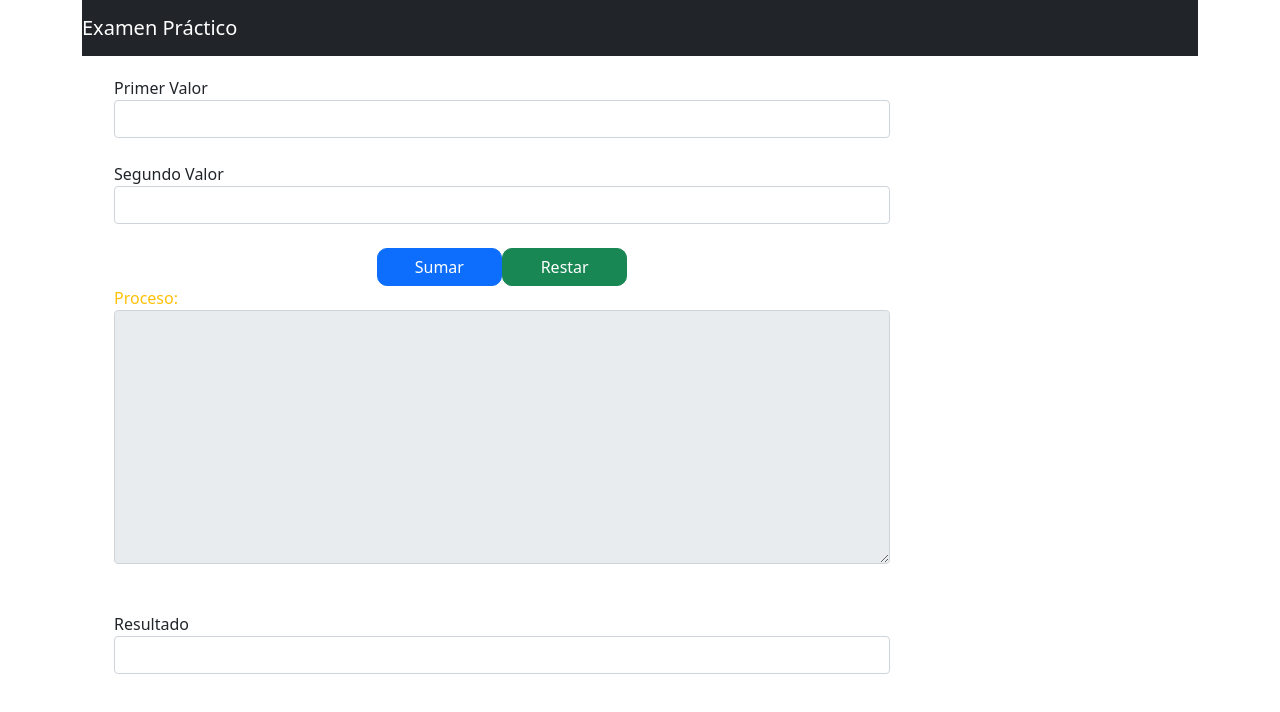
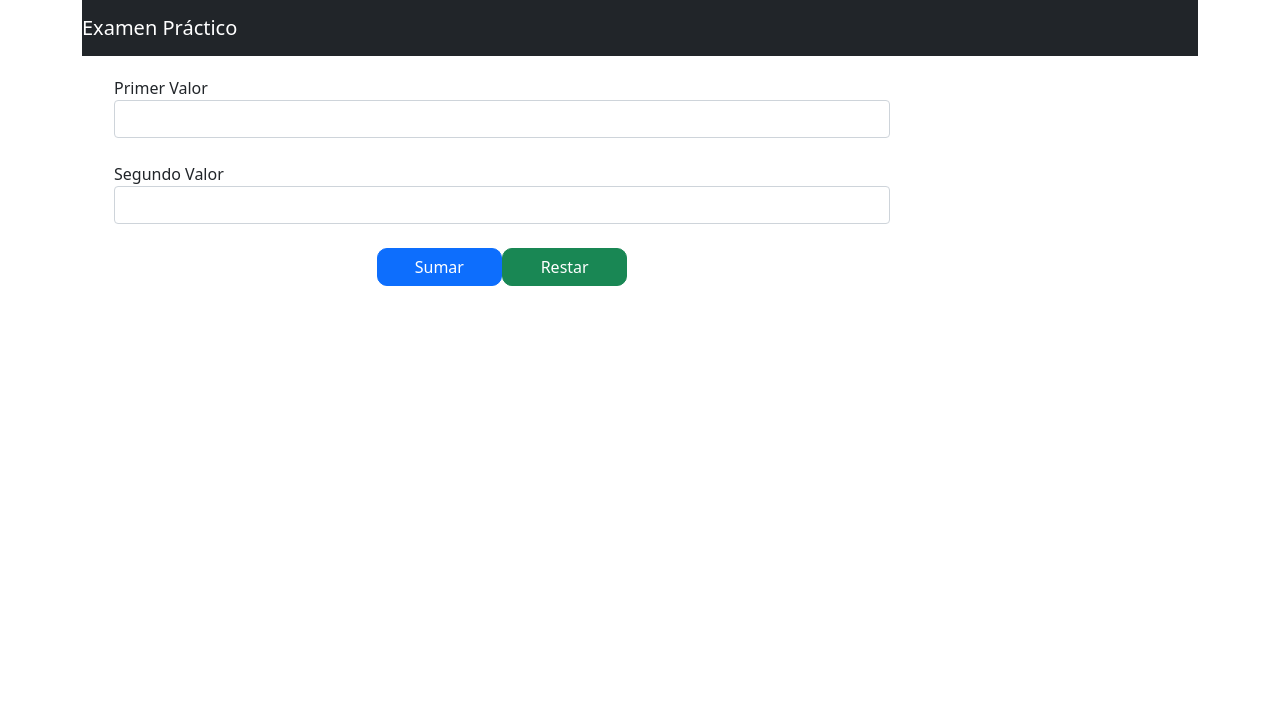
Before and after one commit to 1805140793/CAIZA-VERDESOTO, an Angular app: page / in a window 1280 px wide. Shown: the top 712 px of the page. Built offline with nearby package versions, Linux system fonts and the light colour scheme.

Commit message:
impresion de resultado

```diff
--- a/src/app/app.component.html
+++ b/src/app/app.component.html
@@ -15,12 +15,8 @@
     <button class="btn btn-primary col-sm-2" (click)="sumar()">Sumar </button>
     <button class="btn btn-success col-sm-2">Restar</button>
   </div>
-  <label class="text-warning">Proceso:</label>
-  {{impresion}}
-  <textarea id="process" name="process" rows="10" cols="40" class="form-control col-lg-3" placeholder="{{impresion}}" disabled></textarea>
     <br>
     <br>
-    <label>Resultado</label>
-    <input type="number" id="txtresultado" class="form-control" placeholder="{{impresion}}">
+    <h4>{{impresion}}</h4>
   </div>
 </div>
--- a/src/app/app.component.ts
+++ b/src/app/app.component.ts
@@ -14,11 +14,11 @@ export class AppComponent {
   @Input() valor2?:string;
 
   impresion= "";
+  resultado=<HTMLInputElement>document.getElementById("txtresultado");
 
 
   // constructor(){}
   sumar(){
-    let resultado=<HTMLInputElement>document.getElementById("txtresultado");
     // let proceso=<HTMLInputElement>document.getElementById("process");
 
     // let valor2="";
@@ -80,6 +80,6 @@ export class AppComponent {
 
       console.log(impresion.reverse());
     // }
-    //proceso.value = this.impresion;
+    //resultado.value = impresion.reverse().toString();
   }
 }
```
